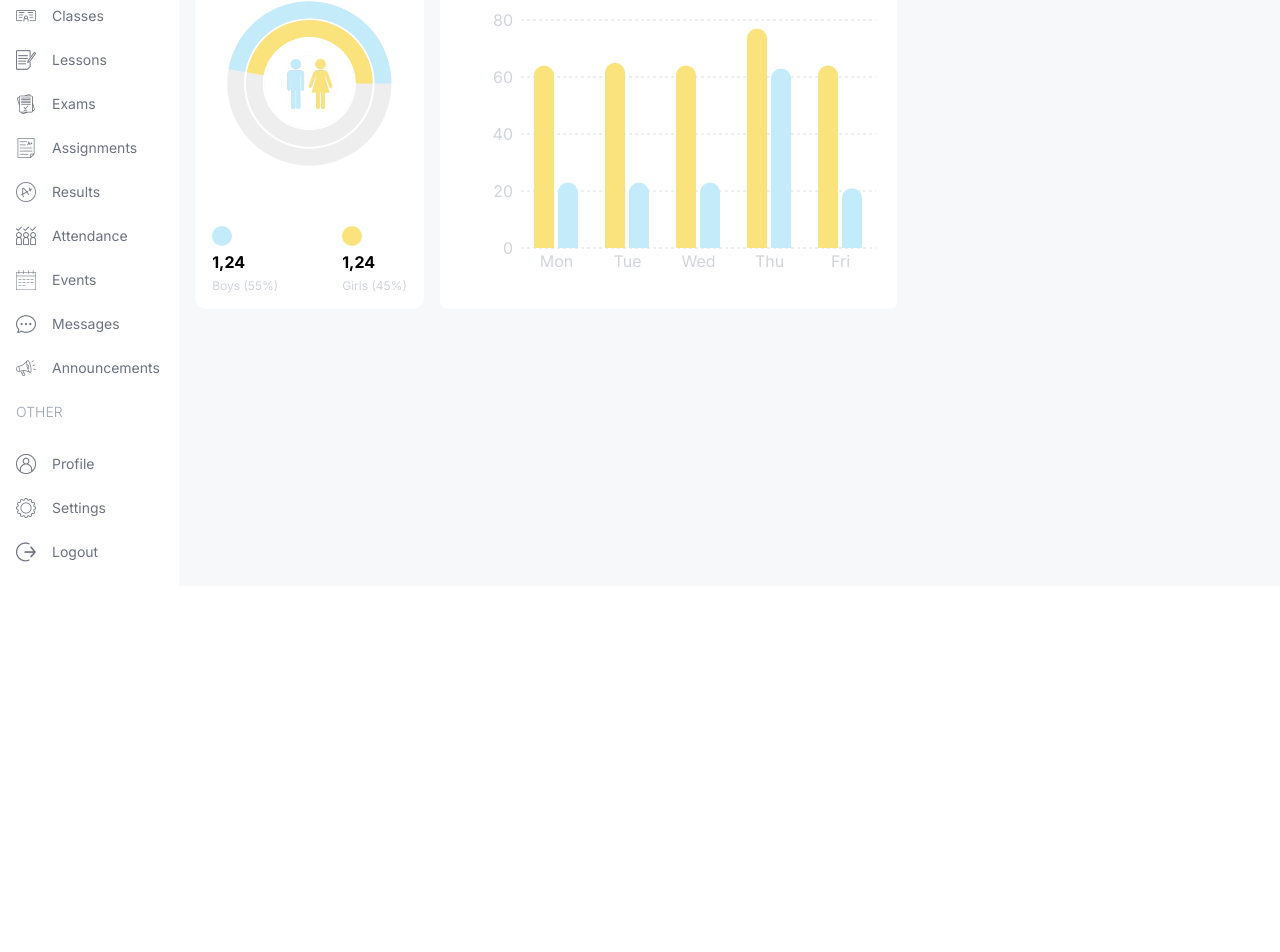
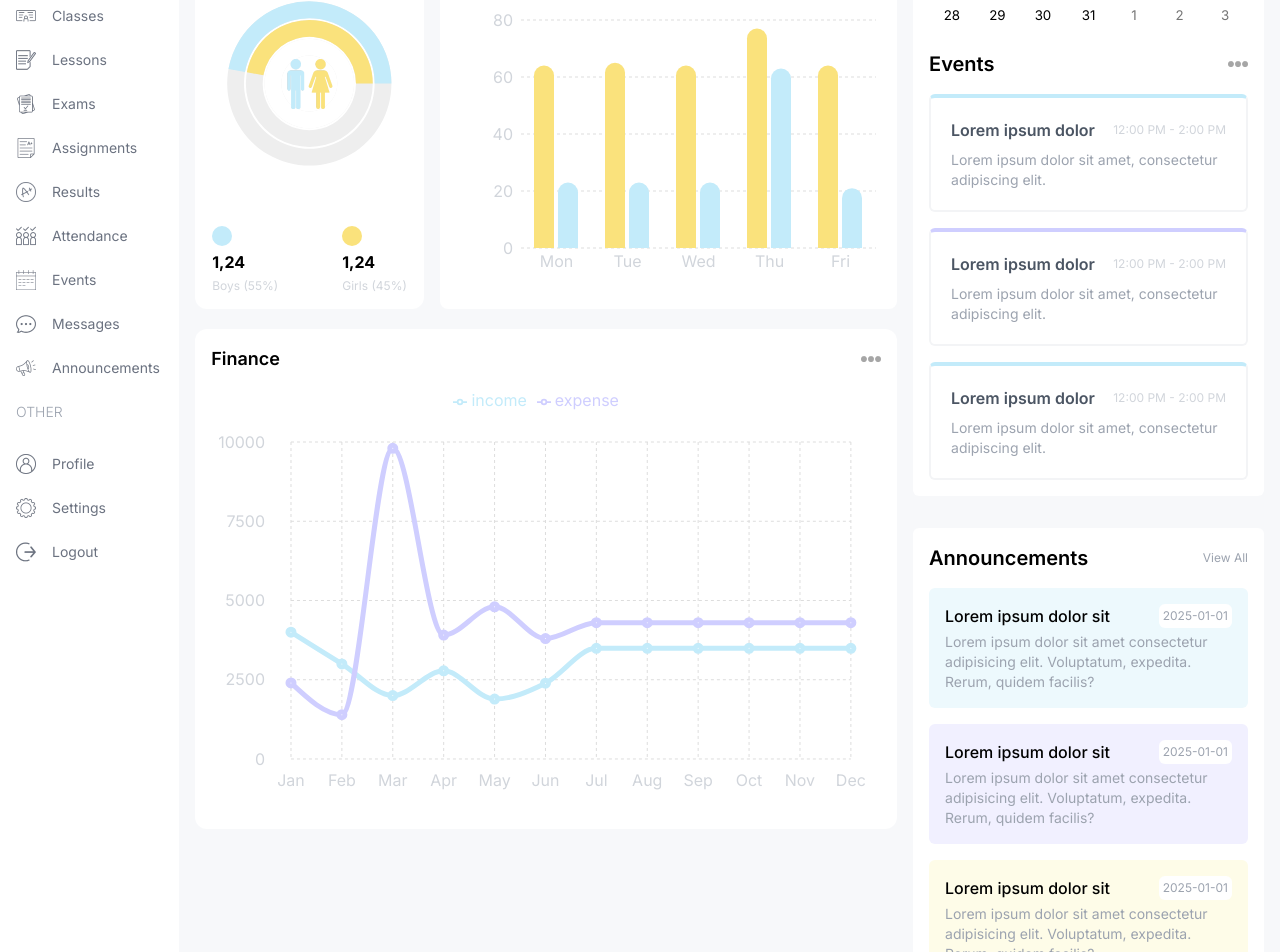
Before and after one commit to ASWIN-PALAYAD/schoolmate, a Next.js app: page /admin in a window 1280 px wide. Shown: the part 346-1298 px from the top of the page. Before the commit the page ends 932 px from the top, so only its background shows below. Built offline with nearby package versions, Linux system fonts and the light colour scheme.

Commit message:
admin home page completed

```diff
--- a/package.json
+++ b/package.json
@@ -11,6 +11,7 @@
   "dependencies": {
     "next": "14.2.5",
     "react": "^18",
+    "react-calendar": "^5.0.0",
     "react-dom": "^18",
     "recharts": "^2.12.7"
   },
--- a/src/app/(dashboard)/admin/page.tsx
+++ b/src/app/(dashboard)/admin/page.tsx
@@ -1,5 +1,8 @@
+import Announcements from "@/components/Announcement";
 import AttendanceChart from "@/components/AttendanceChart";
 import CountChart from "@/components/CountChart";
+import EventCalender from "@/components/EventCalender";
+import FinanceChart from "@/components/FinanceChart";
 import UserCard from "@/components/UserCard";
 
 const AdminPage = () => {
@@ -26,10 +29,16 @@ const AdminPage = () => {
           </div>
         </div>
         {/* bottom chart */}
+        <div className="w-full h-[500px]">
+          <FinanceChart/>
+        </div>
 
       </div>
       {/* right */}
-      <div className="w-full lg:w-1/3">r</div>
+      <div className="w-full lg:w-1/3 flex flex-col gap-8">
+      <EventCalender/>
+      <Announcements/>
+      </div>
     </div>
   );
 };
--- a/src/app/(dashboard)/layout.tsx
+++ b/src/app/(dashboard)/layout.tsx
@@ -9,12 +9,12 @@ export default function DashboardLayout({
   children: React.ReactNode;
 }>) {
   return (
-  <div className="h-screen md:h-full flex" >
+  <div className="h-full md:h-full flex " >
     {/* left */}
-    <div className="w-[14%] md:w-[8%] lg:w-[16%] xl:w-[14%] p-4">
+    <div className="w-[14%] md:w-[8%] lg:w-[16%] xl:w-[14%] p-4  ">
         <Link href={'/'} className="flex items-center justify-center lg:justify-start gap-2">
             <Image src={'/logo.png'} alt="logo"  width={32} height={32}/>
-            <span className="hidden lg:block">SchoolMate</span>
+            <span className="hidden lg:block font-bold">SchoolMate</span>
         </Link>
         <Menu/>
     </div>
--- a/src/app/globals.css
+++ b/src/app/globals.css
@@ -1,3 +1,108 @@
 @tailwind base;
 @tailwind components;
 @tailwind utilities;
+
+.react-calendar {
+    width: 100% !important;
+    border: none !important;
+    font-family: "Inter", sans-serif !important;
+  }
+
+  .react-calendar__navigation__label__labelText {
+    font-weight: 600;
+  }
+
+  .react-calendar__tile--active {
+    background-color: #c3ebfa !important;
+    color: black !important;
+  }
+
+  .rbc-btn-group:first-child {
+    display: none !important;
+  }
+
+  .rbc-toolbar-label {
+    text-align: right !important;
+    padding: 0px 20px !important;
+  }
+
+  .rbc-btn-group:last-child {
+    font-size: 13px !important;
+  }
+
+  .rbc-btn-group:last-child button {
+    border: none !important;
+    background-color: #f1f0ff !important;
+    margin-left: 2px !important;
+  }
+
+  .rbc-toolbar button.rbc-active {
+    background-color: #dbdafe !important;
+    box-shadow: none !important;
+  }
+
+  .rbc-time-view {
+    border-color: #eee !important;
+  }
+
+  .rbc-time-header {
+    display: none !important;
+  }
+
+  .rbc-time-content {
+    border: none !important;
+  }
+
+  .rbc-time-gutter.rbc-time-column {
+    font-size: 12px !important;
+  }
+
+  .rbc-time-gutter.rbc-time-column .rbc-timeslot-group {
+    padding: 0px 20px !important;
+  }
+
+  .rbc-timeslot-group {
+    background-color: #f7fdff !important;
+  }
+
+  .rbc-day-slot {
+    font-size: 14px !important;
+  }
+
+  .rbc-event {
+    border: none !important;
+    color: black !important;
+    padding: 10px !important;
+    margin: 10px !important;
+    width: 99% !important;
+  }
+
+  .rbc-event:nth-child(1) {
+    background-color: #e2f8ff !important;
+  }
+  .rbc-event:nth-child(2) {
+    background-color: #fefce8 !important;
+  }
+  .rbc-event:nth-child(3) {
+    background-color: #f2f1ff !important;
+  }
+  .rbc-event:nth-child(4) {
+    background-color: #fdf2fb !important;
+  }
+  .rbc-event:nth-child(5) {
+    background-color: #e2f8ff !important;
+  }
+  .rbc-event:nth-child(6) {
+    background-color: #fefce8 !important;
+  }
+  .rbc-event:nth-child(7) {
+    background-color: #f2f1ff !important;
+  }
+  .rbc-event:nth-child(8) {
+    background-color: #fdf2fb !important;
+  }
+
+  .rbc-event-label{
+    color: gray !important;
+    margin-bottom: 5px;
+  }
--- /dev/null
+++ b/src/components/Announcement.tsx
@@ -0,0 +1,50 @@
+const Announcements = () => {
+    return (
+      <div className="bg-white p-4 rounded-md">
+        <div className="flex items-center justify-between">
+          <h1 className="text-xl font-semibold">Announcements</h1>
+          <span className="text-xs text-gray-400">View All</span>
+        </div>
+        <div className="flex flex-col gap-4 mt-4">
+          <div className="bg-schoolSkyLight rounded-md p-4">
+            <div className="flex items-center justify-between">
+              <h2 className="font-medium">Lorem ipsum dolor sit</h2>
+              <span className="text-xs text-gray-400 bg-white rounded-md px-1 py-1">
+                2025-01-01
+              </span>
+            </div>
+            <p className="text-sm text-gray-400 mt-1">
+              Lorem ipsum dolor sit amet consectetur adipisicing elit. Voluptatum,
+              expedita. Rerum, quidem facilis?
+            </p>
+          </div>
+          <div className="bg-schoolPurpleLight rounded-md p-4">
+            <div className="flex items-center justify-between">
+              <h2 className="font-medium">Lorem ipsum dolor sit</h2>
+              <span className="text-xs text-gray-400 bg-white rounded-md px-1 py-1">
+                2025-01-01
+              </span>
+            </div>
+            <p className="text-sm text-gray-400 mt-1">
+              Lorem ipsum dolor sit amet consectetur adipisicing elit. Voluptatum,
+              expedita. Rerum, quidem facilis?
+            </p>
+          </div>
+          <div className="bg-schoolYellowLight rounded-md p-4">
+            <div className="flex items-center justify-between">
+              <h2 className="font-medium">Lorem ipsum dolor sit</h2>
+              <span className="text-xs text-gray-400 bg-white rounded-md px-1 py-1">
+                2025-01-01
+              </span>
+            </div>
+            <p className="text-sm text-gray-400 mt-1">
+              Lorem ipsum dolor sit amet consectetur adipisicing elit. Voluptatum,
+              expedita. Rerum, quidem facilis?
+            </p>
+          </div>
+        </div>
+      </div>
+    );
+  };
+
+  export default Announcements;
--- /dev/null
+++ b/src/components/EventCalender.tsx
@@ -0,0 +1,62 @@
+"use client";
+
+import Image from "next/image";
+import { useState } from "react";
+import Calendar from "react-calendar";
+import "react-calendar/dist/Calendar.css";
+
+type ValuePiece = Date | null;
+
+type Value = ValuePiece | [ValuePiece, ValuePiece];
+
+// TEMPORARY
+const events = [
+  {
+    id: 1,
+    title: "Lorem ipsum dolor",
+    time: "12:00 PM - 2:00 PM",
+    description: "Lorem ipsum dolor sit amet, consectetur adipiscing elit.",
+  },
+  {
+    id: 2,
+    title: "Lorem ipsum dolor",
+    time: "12:00 PM - 2:00 PM",
+    description: "Lorem ipsum dolor sit amet, consectetur adipiscing elit.",
+  },
+  {
+    id: 3,
+    title: "Lorem ipsum dolor",
+    time: "12:00 PM - 2:00 PM",
+    description: "Lorem ipsum dolor sit amet, consectetur adipiscing elit.",
+  },
+];
+
+const EventCalendar = () => {
+  const [value, onChange] = useState<Value>(new Date());
+
+  return (
+    <div className="bg-white p-4 rounded-md">
+      <Calendar onChange={onChange} value={value} />
+      <div className="flex items-center justify-between">
+        <h1 className="text-xl font-semibold my-4">Events</h1>
+        <Image src="/moreDark.png" alt="" width={20} height={20} />
+      </div>
+      <div className="flex flex-col gap-4">
+        {events.map((event) => (
+          <div
+            className="p-5 rounded-md border-2 border-gray-100 border-t-4 odd:border-t-schoolSky even:border-t-schoolPurple"
+            key={event.id}
+          >
+            <div className="flex items-center justify-between">
+              <h1 className="font-semibold text-gray-600">{event.title}</h1>
+              <span className="text-gray-300 text-xs">{event.time}</span>
+            </div>
+            <p className="mt-2 text-gray-400 text-sm">{event.description}</p>
+          </div>
+        ))}
+      </div>
+    </div>
+  );
+};
+
+export default EventCalendar;
--- /dev/null
+++ b/src/components/FinanceChart.tsx
@@ -0,0 +1,125 @@
+"use client";
+
+import Image from "next/image";
+import {
+  LineChart,
+  Line,
+  XAxis,
+  YAxis,
+  CartesianGrid,
+  Tooltip,
+  Legend,
+  ResponsiveContainer,
+} from "recharts";
+
+const data = [
+  {
+    name: "Jan",
+    income: 4000,
+    expense: 2400,
+  },
+  {
+    name: "Feb",
+    income: 3000,
+    expense: 1398,
+  },
+  {
+    name: "Mar",
+    income: 2000,
+    expense: 9800,
+  },
+  {
+    name: "Apr",
+    income: 2780,
+    expense: 3908,
+  },
+  {
+    name: "May",
+    income: 1890,
+    expense: 4800,
+  },
+  {
+    name: "Jun",
+    income: 2390,
+    expense: 3800,
+  },
+  {
+    name: "Jul",
+    income: 3490,
+    expense: 4300,
+  },
+  {
+    name: "Aug",
+    income: 3490,
+    expense: 4300,
+  },
+  {
+    name: "Sep",
+    income: 3490,
+    expense: 4300,
+  },
+  {
+    name: "Oct",
+    income: 3490,
+    expense: 4300,
+  },
+  {
+    name: "Nov",
+    income: 3490,
+    expense: 4300,
+  },
+  {
+    name: "Dec",
+    income: 3490,
+    expense: 4300,
+  },
+];
+
+const FinanceChart = () => {
+  return (
+    <div className="bg-white rounded-xl w-full h-full p-4">
+      <div className="flex justify-between items-center">
+        <h1 className="text-lg font-semibold">Finance</h1>
+        <Image src="/moreDark.png" alt="" width={20} height={20} />
+      </div>
+      <ResponsiveContainer width="100%" height="90%">
+        <LineChart
+          width={500}
+          height={300}
+          data={data}
+          margin={{
+            top: 5,
+            right: 30,
+            left: 20,
+            bottom: 5,
+          }}
+        >
+          <CartesianGrid strokeDasharray="3 3" stroke="#ddd" />
+          <XAxis
+            dataKey="name"
+            axisLine={false}
+            tick={{ fill: "#d1d5db" }}
+            tickLine={false}
+            tickMargin={10}
+          />
+          <YAxis axisLine={false} tick={{ fill: "#d1d5db" }} tickLine={false}  tickMargin={20}/>
+          <Tooltip />
+          <Legend
+            align="center"
+            verticalAlign="top"
+            wrapperStyle={{ paddingTop: "10px", paddingBottom: "30px" }}
+          />
+          <Line
+            type="monotone"
+            dataKey="income"
+            stroke="#C3EBFA"
+            strokeWidth={5}
+          />
+          <Line type="monotone" dataKey="expense" stroke="#CFCEFF" strokeWidth={5}/>
+        </LineChart>
+      </ResponsiveContainer>
+    </div>
+  );
+};
+
+export default FinanceChart;
```
Also changed, not shown: 1 other file (tests, documents, lock files or other folders).
